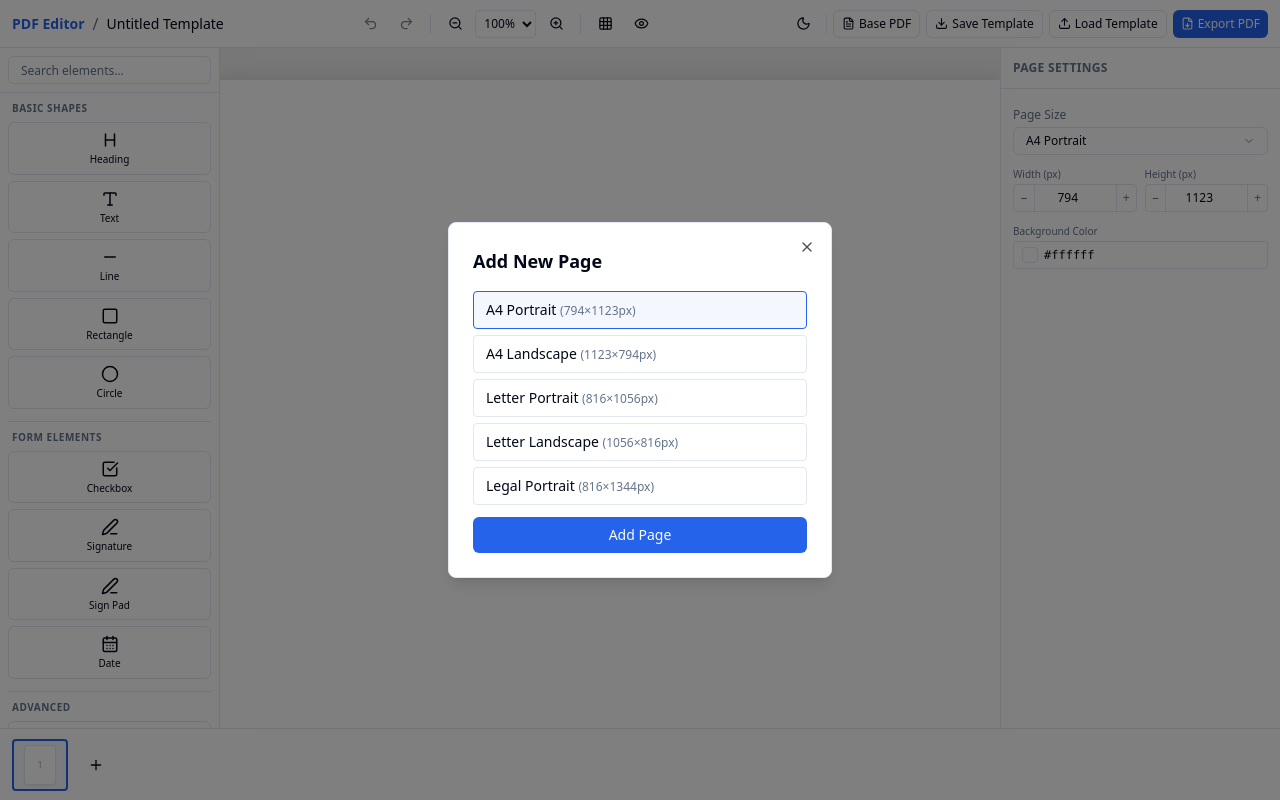
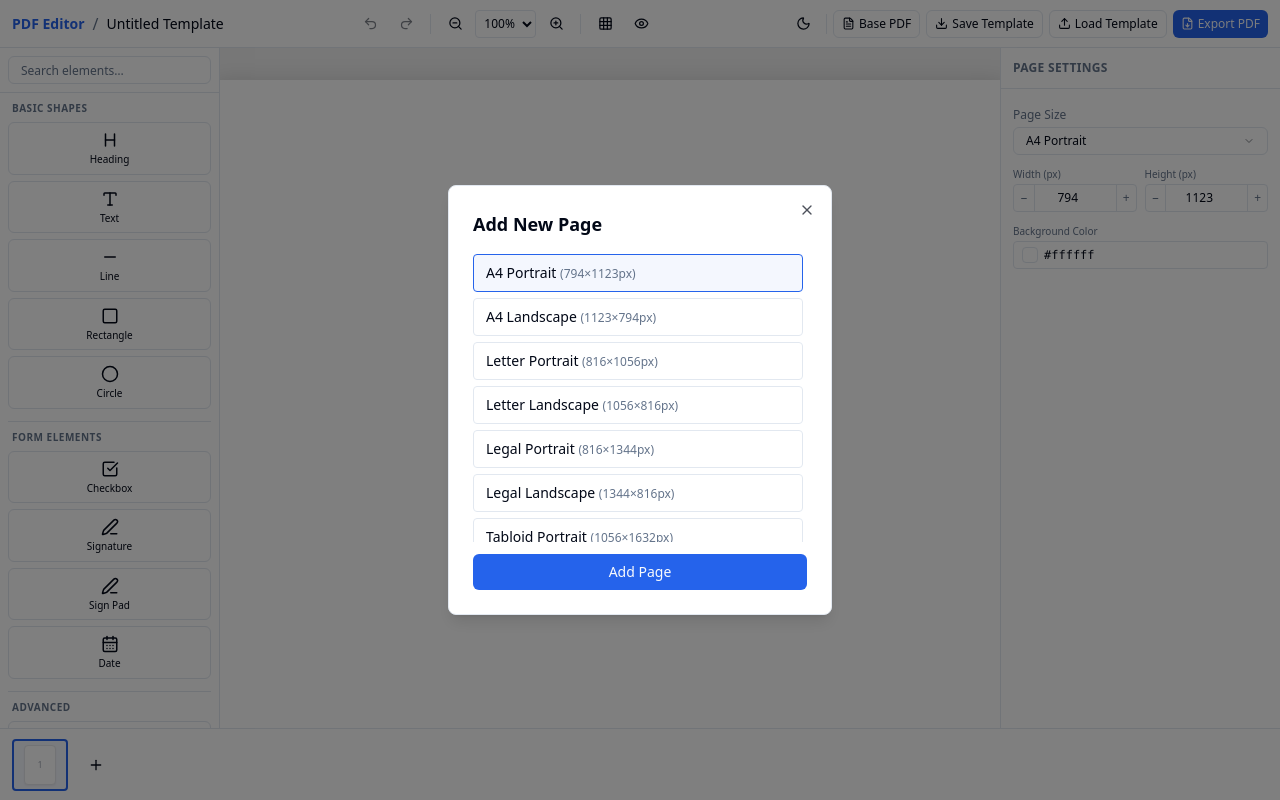
Before and after one commit to pawankp550/native-pdf, a React (Vite) app: page / in a window 1280 px wide. Both pictures are taken after a click on the button 96 px from the left and 764 px from the top of the page. Built offline with nearby package versions, Linux system fonts and the light colour scheme; a web font is replaced by a local one.

Commit message:
page sizes

```diff
--- a/src/components/pdf-editor/LeftPanel.tsx
+++ b/src/components/pdf-editor/LeftPanel.tsx
@@ -65,7 +65,7 @@ export const LeftPanel = React.memo(() => {
                 {filtered.map((section, si) => (
                     <div key={section.title}>
                         {si > 0 && <Separator className="mb-2" />}
-                        <p className="text-[10px] font-semibold uppercase tracking-wider text-muted-foreground mb-1.5 px-1">
+                        <p className="text-[10px] font-bold uppercase tracking-wider text-muted-foreground mb-1.5 px-1">
                             {section.title}
                         </p>
                         <div className="grid grid-cols-1 gap-1.5">
--- a/src/components/pdf-editor/PageStrip.tsx
+++ b/src/components/pdf-editor/PageStrip.tsx
@@ -6,14 +6,7 @@ import { selectSortedPages, selectCurrentPageId } from '@/store/pdf-editor/selec
 import { Button } from '@/components/ui/button';
 import { Dialog, DialogContent, DialogHeader, DialogTitle } from '@/components/ui/dialog';
 import { Plus, MoreHorizontal, Trash2, Copy, ArrowUp, ArrowDown } from 'lucide-react';
-
-const PAGE_PRESETS = [
-    { label: 'A4 Portrait', width: 794, height: 1123 },
-    { label: 'A4 Landscape', width: 1123, height: 794 },
-    { label: 'Letter Portrait', width: 816, height: 1056 },
-    { label: 'Letter Landscape', width: 1056, height: 816 },
-    { label: 'Legal Portrait', width: 816, height: 1344 },
-];
+import { PAGE_PRESETS } from '../../constants/pages';
 
 interface PageMenuProps {
     anchorEl: HTMLElement;
@@ -133,7 +126,7 @@ export const PageStrip = React.memo(() => {
                         <DialogTitle>Add New Page</DialogTitle>
                     </DialogHeader>
                     <div className="space-y-3">
-                        <div className="grid grid-cols-1 gap-1.5">
+                        <div className="grid grid-cols-1 gap-1.5 max-h-72 overflow-y-auto pr-1">
                             {PAGE_PRESETS.map((preset, i) => (
                                 <button
                                     key={preset.label}
--- a/src/components/pdf-editor/RightPanel.tsx
+++ b/src/components/pdf-editor/RightPanel.tsx
@@ -22,15 +22,9 @@ import { Label } from '@/components/ui/label';
 import { Select, SelectTrigger, SelectContent, SelectItem, SelectValue } from '@/components/ui/select';
 import { NumberInput } from '@/components/properties/NumberInput';
 import type { CanvasElement } from '@/store/pdf-editor/types/elements';
+import { PAGE_PRESETS as PAGE_SIZES } from '../../constants/pages';
 
-const PAGE_PRESETS = [
-    { label: 'A4 Portrait', width: 794, height: 1123 },
-    { label: 'A4 Landscape', width: 1123, height: 794 },
-    { label: 'Letter Portrait', width: 816, height: 1056 },
-    { label: 'Letter Landscape', width: 1056, height: 816 },
-    { label: 'Legal Portrait', width: 816, height: 1344 },
-    { label: 'Custom', width: 0, height: 0 },
-];
+const PAGE_PRESETS = [...PAGE_SIZES, { label: 'Custom', width: 0, height: 0 }];
 
 function StylePanel({ element }: { element: CanvasElement }) {
     switch (element.type) {
--- /dev/null
+++ b/src/constants/pages.ts
@@ -0,0 +1,17 @@
+export const PAGE_PRESETS = [
+    { label: 'A4 Portrait', width: 794, height: 1123 },
+    { label: 'A4 Landscape', width: 1123, height: 794 },
+    { label: 'Letter Portrait', width: 816, height: 1056 },
+    { label: 'Letter Landscape', width: 1056, height: 816 },
+    { label: 'Legal Portrait', width: 816, height: 1344 },
+    { label: 'Legal Landscape', width: 1344, height: 816 },
+    { label: 'Tabloid Portrait', width: 1056, height: 1632 },
+    { label: 'Tabloid Landscape', width: 1632, height: 1056 },
+    { label: 'A3 Portrait', width: 1123, height: 1587 },
+    { label: 'A3 Landscape', width: 1587, height: 1123 },
+    { label: 'A5 Portrait', width: 559, height: 794 },
+    { label: 'A5 Landscape', width: 794, height: 559 },
+    { label: 'B5 Portrait', width: 669, height: 945 },
+    { label: 'Executive Portrait', width: 696, height: 1008 },
+    { label: 'Square (800x800)', width: 800, height: 800 },
+] as const
```
